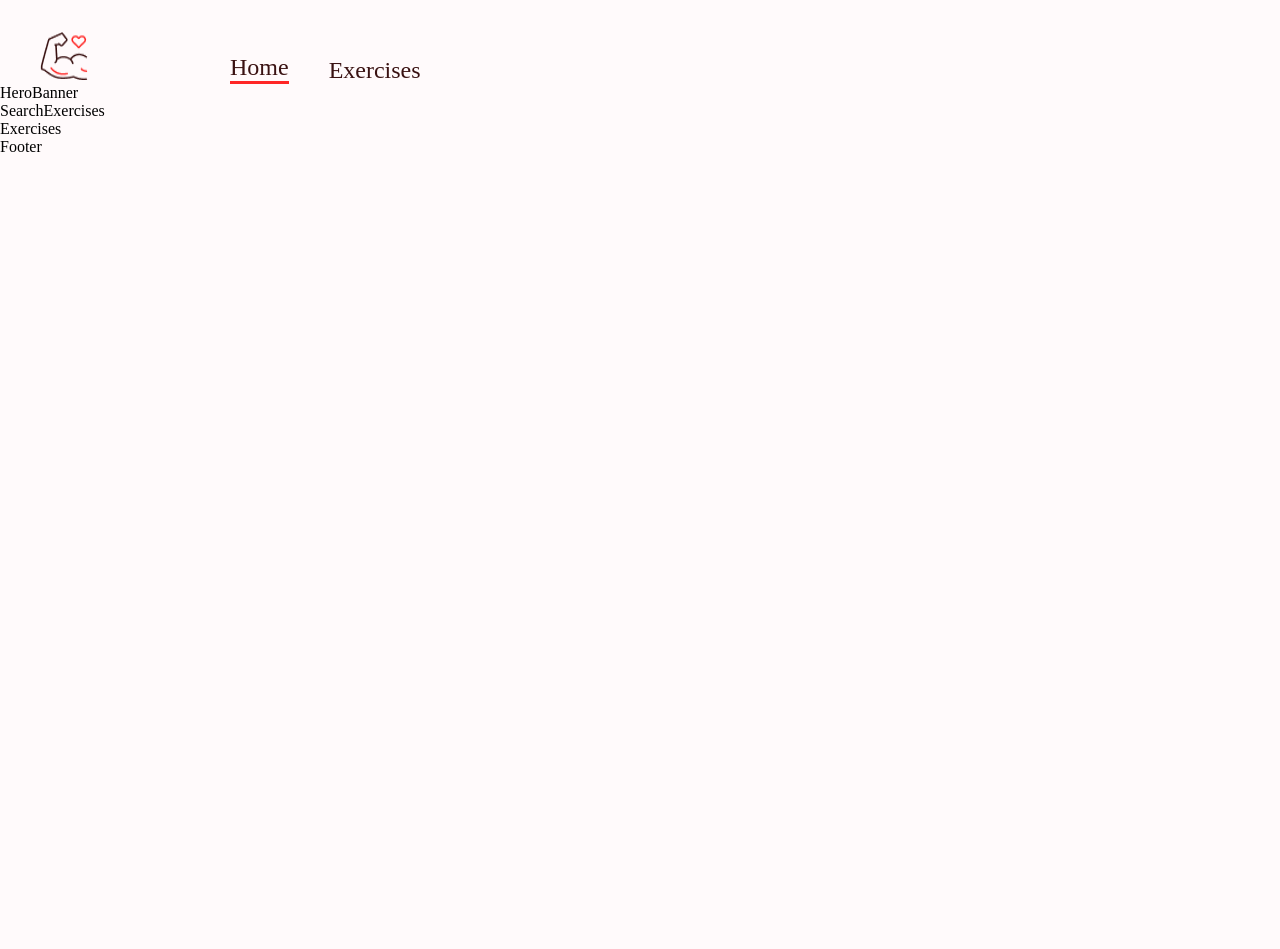
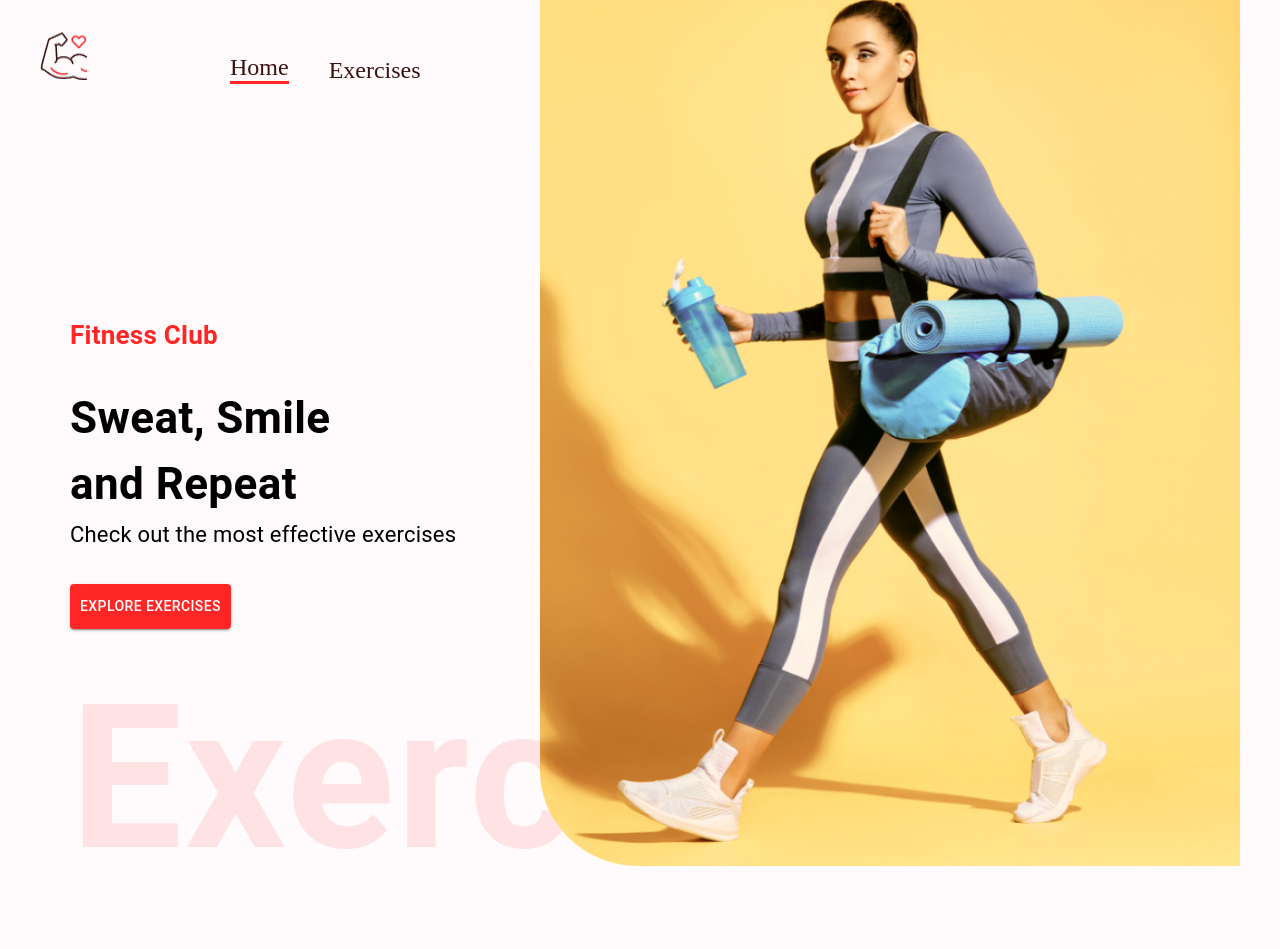
Before and after one commit to kilik42/fitnessapp, a React (Create React App) app: page / in a window 1280 px wide. Shown: the top 949 px of the page. Before the commit the page ends 800 px from the top, so only its background shows below. Built offline with nearby package versions, Linux system fonts and the light colour scheme.

Commit message:
done with start page of design

```diff
--- a/src/components/HeroBanner.js
+++ b/src/components/HeroBanner.js
@@ -1,8 +1,53 @@
 import React from 'react'
+import {Box, Button, Stack, Typography} from '@mui/material';
+import HeroBannerImage from '../assets/images/banner.png'
 
 const HeroBanner = () => {
   return (
-    <div>HeroBanner</div>
+    <Box sx={{
+        mt: {lg: '212px', xs: '70px'},
+        ml: {sm: '50px'}
+
+    }} position="relative" p="20px">
+        <Typography
+        color="#FF2625"
+        fontWeight="600"
+        fontSize="26px">
+            Fitness Club
+        </Typography>
+        <Typography fontWeight={700}
+        sx={{fontSize: {lg: '44px', xs: '40px'} }}
+        mg="23px" mt="30px"
+        >
+            Sweat, Smile <br /> and Repeat
+        </Typography>
+        <Typography
+        fontSize="22px"
+        lineHeight="35px"
+        mb={4}
+        >
+           Check out the most effective exercises
+        </Typography>
+        <Button variant ="contained"
+        color="error"
+        href="#exercises"
+        sx={{backgroundColor: '#ff2625', padding: '10px'}}
+        >
+            Explore Exercises
+        </Button>
+        <Typography
+        fontWeight={600}
+        color="#ff2625"
+        sx={{
+            opacity: 0.1,
+            display: {lg: 'block', xs: 'none'}
+        }}
+        fontSize="200px"
+        >
+            Exercise
+        </Typography>
+        <img src={HeroBannerImage} alt="banner" className="hero-banner-img"/>
+    </Box>
   )
 }
 
```
